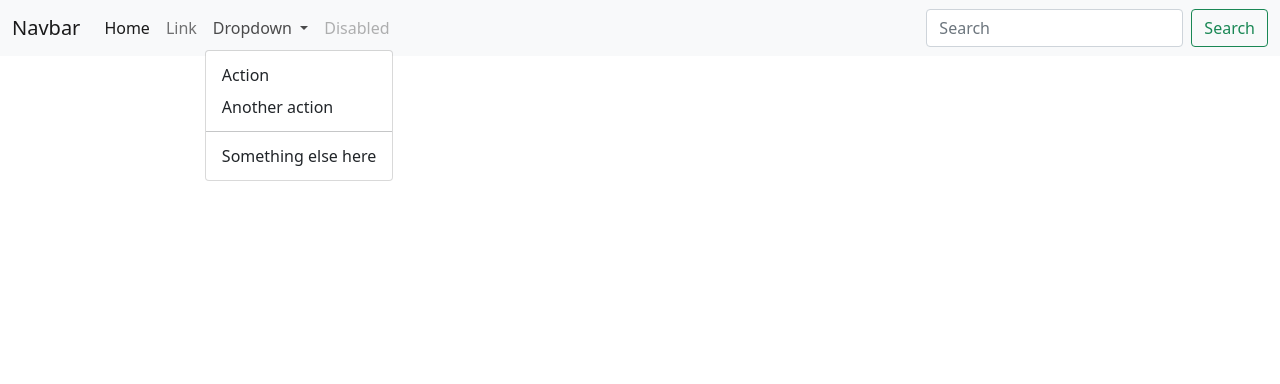
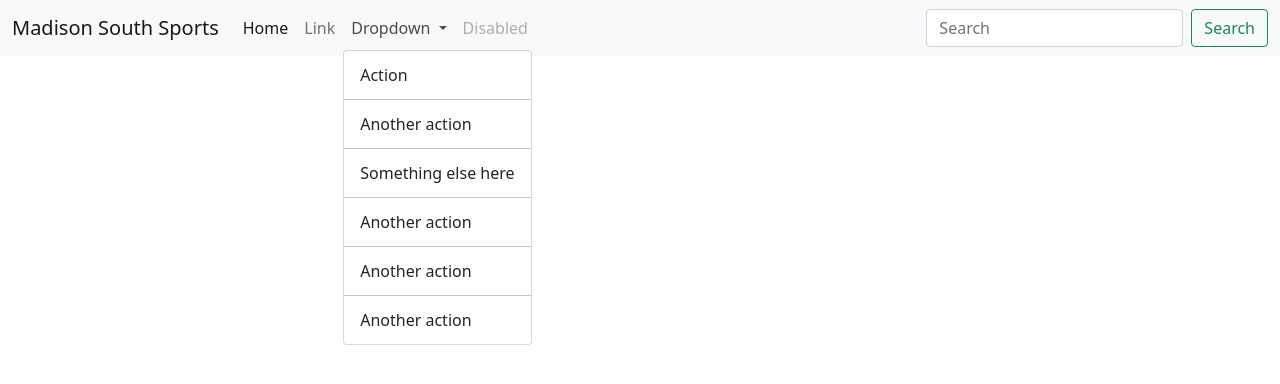
Before and after one commit to dylanard26/madison-south-sports, a plain HTML site: page index.html in a window 1280 px wide. Both pictures are taken after a click on the button "Dropdown". Drawn offline with nearby package versions, Linux system fonts and the light colour scheme.

Commit message:
added to navbar

```diff
--- a/index.html
+++ b/index.html
@@ -11,7 +11,7 @@
 <body>
     <nav class="navbar navbar-expand-lg navbar-light bg-light">
         <div class="container-fluid">
-          <a class="navbar-brand" href="#">Navbar</a>
+          <a class="navbar-brand" href="#">Madison South Sports</a>
           <button class="navbar-toggler" type="button" data-bs-toggle="collapse" data-bs-target="#navbarSupportedContent" aria-controls="navbarSupportedContent" aria-expanded="false" aria-label="Toggle navigation">
             <span class="navbar-toggler-icon"></span>
           </button>
@@ -29,9 +29,16 @@
                 </a>
                 <ul class="dropdown-menu" aria-labelledby="navbarDropdown">
                   <li><a class="dropdown-item" href="#">Action</a></li>
+                  <li><hr class="dropdown-divider"></li>
                   <li><a class="dropdown-item" href="#">Another action</a></li>
                   <li><hr class="dropdown-divider"></li>
                   <li><a class="dropdown-item" href="#">Something else here</a></li>
+                  <li><hr class="dropdown-divider"></li>
+                  <li><a class="dropdown-item" href="#">Another action</a></li>
+                  <li><hr class="dropdown-divider"></li>
+                  <li><a class="dropdown-item" href="#">Another action</a></li>
+                  <li><hr class="dropdown-divider"></li>
+                  <li><a class="dropdown-item" href="#">Another action</a></li>
                 </ul>
               </li>
               <li class="nav-item">
```
